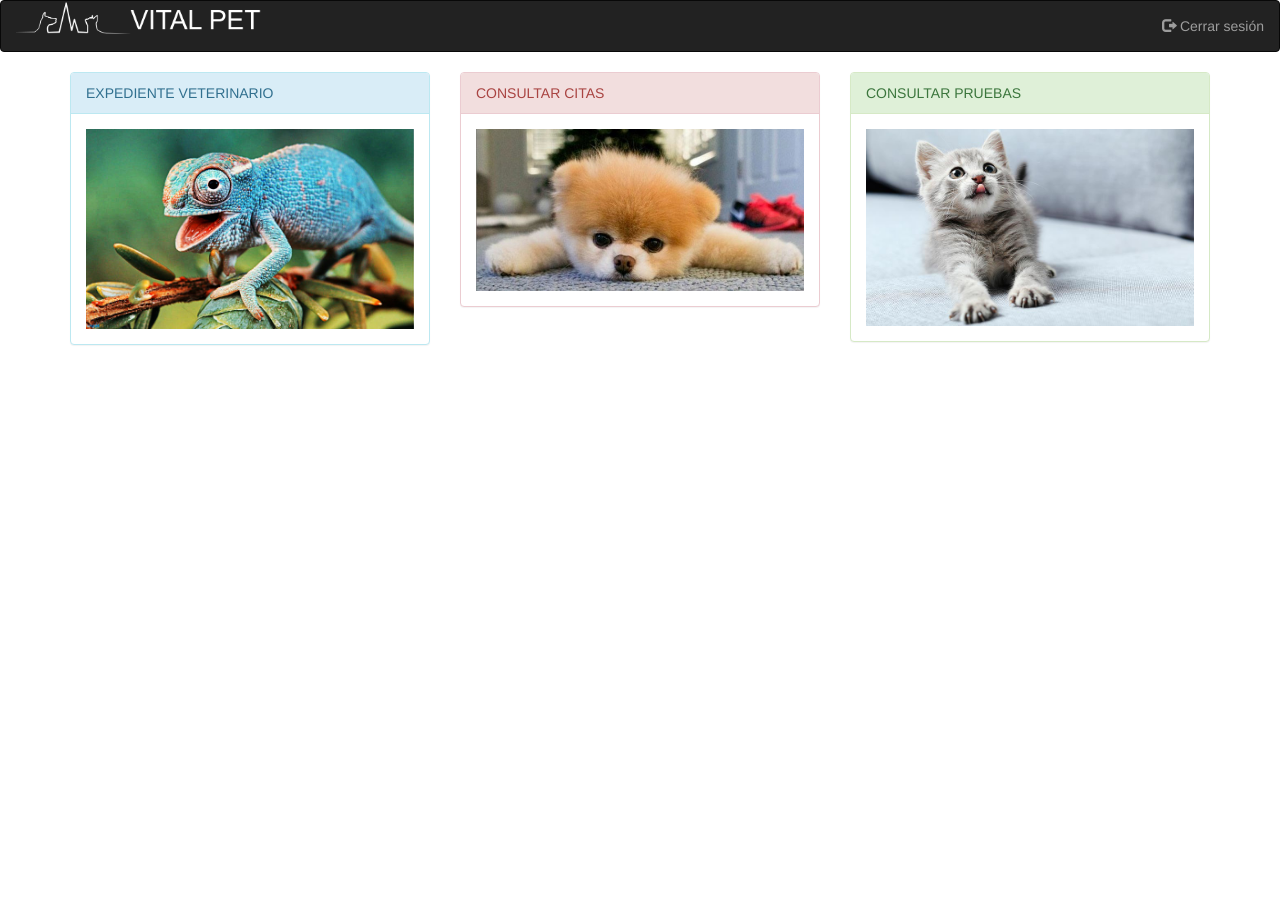
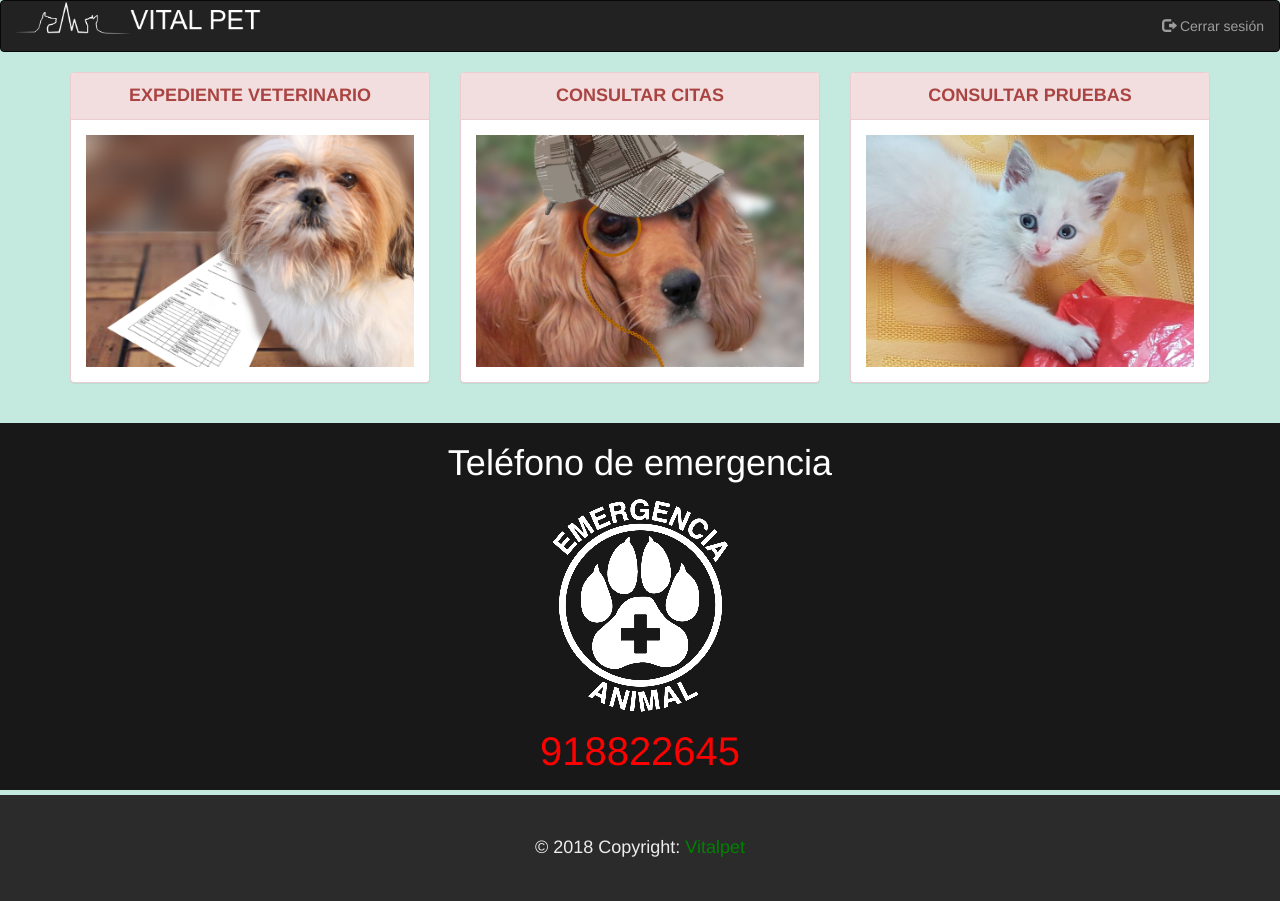
Before and after one commit to poyatos/VITAL-PET, a PHP site: page /VISTA/CLIENTE/index.php in a window 1280 px wide. Before the commit the page ends 345 px from the top, so only its background shows below. Run offline with PHP 8.4, Linux system fonts and the light colour scheme.

Commit message:
Cambios cliente.index

```diff
--- /dev/null
+++ b/CSS/estiloClienteIndex.css
@@ -0,0 +1,34 @@
+body{
+
+    background-color:#c4e9de;
+}
+
+.bg-2 {
+  background-color: #181818;
+  color: #ffffff;
+
+}
+
+.bg-2 p{
+    font-size:40px;
+    color:red;
+    margin-top:5px;
+}
+
+.futer {
+    background-color:#2b2b2b;
+    color:rgb(238, 236, 236);
+    margin-top:5px;
+    padding: 40px;
+    font-size:18px;
+}
+
+.futer a {
+    color:green;
+}
+
+.panel-danger {
+    font-weight:bold;
+    font-size:18px;
+    text-align:center;
+}
--- a/VISTA/CLIENTE/index.php
+++ b/VISTA/CLIENTE/index.php
@@ -7,7 +7,7 @@
   <link rel="stylesheet" href="https://maxcdn.bootstrapcdn.com/bootstrap/3.4.0/css/bootstrap.min.css">
   <script src="https://ajax.googleapis.com/ajax/libs/jquery/3.3.1/jquery.min.js"></script>
   <script src="https://maxcdn.bootstrapcdn.com/bootstrap/3.4.0/js/bootstrap.min.js"></script>
-
+  <link rel="stylesheet" type="text/css" href="../../CSS/estiloClienteIndex.css">
 </head>
 <body>
 
@@ -24,28 +24,44 @@
 <div class="container">
   <div class="row">
   <div class="col-sm-4">
-      <div class="panel panel-info">
+      <div class="panel panel-danger">
         <div class="panel-heading">EXPEDIENTE VETERINARIO</div>
-        <div class="panel-body"><a href="#"><img src="../../IMAGENES/lag.jpg" class="img-responsive" style="width:100%" alt="Image"></a></div>
+        <div class="panel-body"><a href="#"><img src="../../IMAGENES/expediente.png" class="img-responsive" style="width:100%" alt="Image"></a></div>
       </div>
     </div>
     <div class="col-sm-4">
       <div class="panel panel-danger">
         <div class="panel-heading">CONSULTAR CITAS</div>
-        <div class="panel-body"><a href="../COMUN/vistaGestionCitas.php"><img src="../../IMAGENES/per.jpg" class="img-responsive" style="width:100%" alt="Image"></a></div>
+        <div class="panel-body"><a href="../COMUN/vistaGestionCitas.php"><img src="../../IMAGENES/consultas.png" class="img-responsive" style="width:100%" alt="Image"></a></div>
 
       </div>
     </div>
     <div class="col-sm-4">
-      <div class="panel panel-success">
+      <div class="panel panel-danger">
         <div class="panel-heading">CONSULTAR PRUEBAS</div>
-        <div class="panel-body"><a href="../COMUN/vistaGestionPrueba.php"><img src="../../IMAGENES/gat.jpg" class="img-responsive" style="width:100%" alt="Image"></a></div>
+        <div class="panel-body"><a href="../COMUN/vistaGestionPrueba.php"><img src="../../IMAGENES/pruebas.png" class="img-responsive" style="width:100%" alt="Image"></a></div>
 
       </div>
     </div>
   </div>
 </div><br>
 
+<div class="container-fluid bg-2 text-center">
+  <h1>Teléfono de emergencia</h1>
+  <img src="../../IMAGENES/urgencias.png">
+  <p>918822645</p>
+</div>
+
+<!-- Footer -->
+<footer class="page-footer font-small futer">
+    <!-- Copyright -->
+    <div class="footer-copyright text-center py-3">© 2018 Copyright:
+      <a href="#"> Vitalpet </a>
+    </div>
+    <!-- Copyright -->
+
+  </footer>
+  <!-- Footer -->
 
 
 </body>
```
Also changed, not shown: IMAGENES/consultas.png (added), IMAGENES/expediente.png (added), IMAGENES/pruebas.png (added), IMAGENES/urgencias.png (added).
